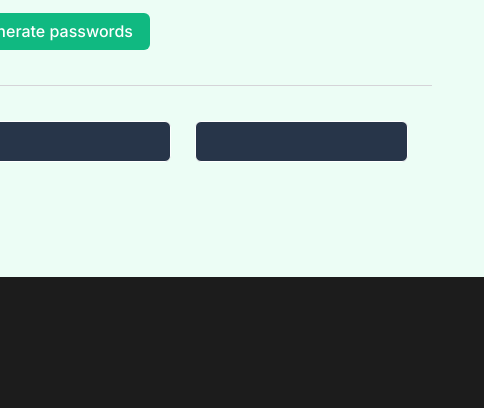
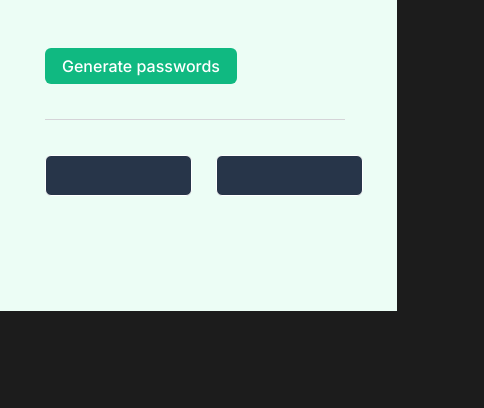
Before and after one commit to jbarriguete86/PASSWORD-GENERATOR, a plain HTML site: page index.html in a window 390 px wide. Shown: the part 436-844 px from the top of the page, 484 px wide, since content can reach past the window. Drawn offline with nearby package versions, Linux system fonts and the light colour scheme.

Commit message:
add responsiveness  for cellphones

```diff
--- a/index.css
+++ b/index.css
@@ -91,3 +91,17 @@ hr {
     width: 100%;
     margin: 35px auto;
 }
+
+@media screen and (max-width: 540px) {
+    .container {
+        max-width: 300px;
+    }
+
+    .results {
+        width: 145px;
+    }
+
+    h3 {
+        font-size: 0.8rem;
+    }
+}
```
